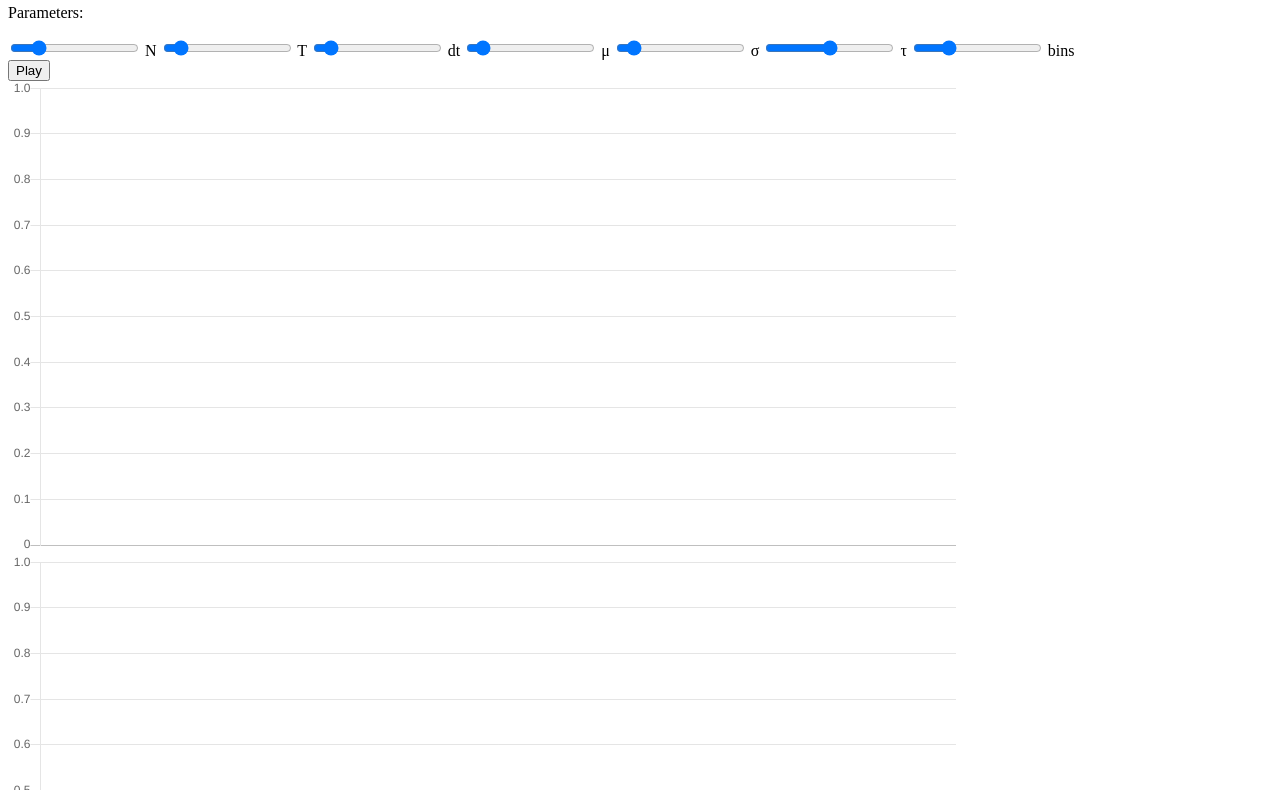
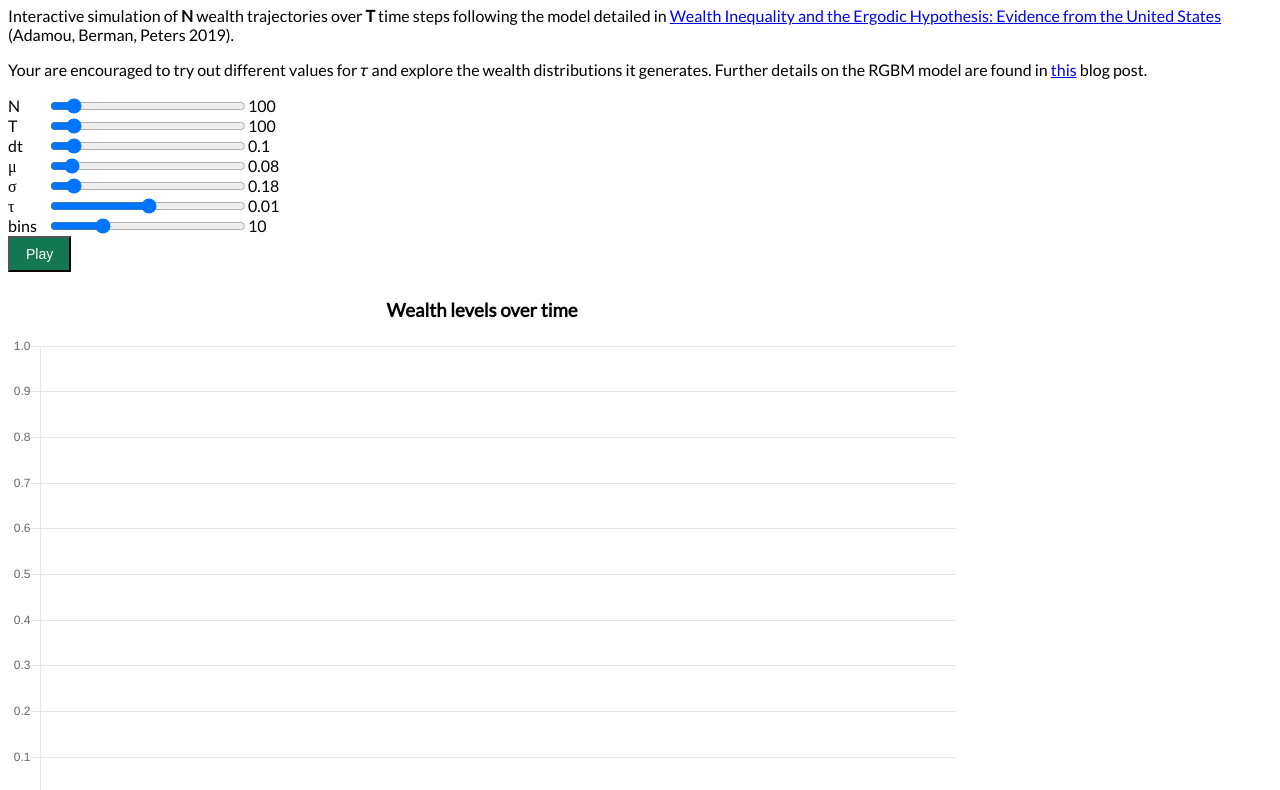
Before and after one commit to LMLhub/RGBM_animations, a website: page index.html in a window 1280 px wide. Shown: the part 76-866 px from the top of the page. Drawn offline with Linux system fonts and the light colour scheme.

Commit message:
Improved styling

```diff
--- /dev/null
+++ b/assets/css/main.css
@@ -0,0 +1,90 @@
+body {
+    font-family: Lato;
+}
+
+.parameters {
+    display: grid;
+    grid-template-columns: 40px 200px 40px;
+}
+
+.container {
+    width: 80%;
+}
+
+
+.ba {
+    border-style: solid;
+    border-width: 1px;
+}
+
+.bw2 {
+    border-width: .25rem;
+}
+
+.dib {
+    display: inline-block;
+}
+
+
+.link {
+    text-decoration: none;
+    transition: color .15s ease-in;
+}
+
+.link:link, .link:visited {
+    transition: color .15s ease-in;
+}
+
+.link:hover {
+    transition: color .15s ease-in;
+}
+
+.link:active {
+    transition: color .15s ease-in;
+}
+
+.link:focus {
+    transition: color .15s ease-in;
+    outline: 1px dotted currentColor;
+}
+
+.white {
+    color: #fff;
+}
+
+.bg-dark-green {
+    background-color: #137752;
+}
+
+.pv2 {
+    padding-top: .5rem;
+    padding-bottom: .5rem;
+}
+
+.ph3 {
+    padding-left: 1rem;
+    padding-right: 1rem;
+}
+
+.mb2 {
+    margin-bottom: .5rem;
+}
+
+.f6 {
+    font-size: .875rem;
+}
+
+.dim {
+    opacity: 1;
+    transition: opacity .15s ease-in;
+}
+
+.dim:hover, .dim:focus {
+    opacity: .5;
+    transition: opacity .15s ease-in;
+}
+
+.dim:active {
+    opacity: .8;
+    transition: opacity .15s ease-out;
+}
--- a/index.html
+++ b/index.html
@@ -4,53 +4,45 @@
     <meta charset="UTF-8" />
     <meta name="viewport" content="width=device-width, initial-scale=1.0" />
     <meta http-equiv="X-UA-Compatible" content="ie=edge" />
+    <link rel="stylesheet" href="assets/css/main.css" />
+    <link href="https://fonts.googleapis.com/css?family=Lato&display=swap" rel="stylesheet" />
     <title>RGBM wealth distribution model</title>
   </head>
 
   <body>
     <h1>RGBM wealth distribution model</h1>
+    <div>
+      <p>
+        Interactive simulation of <strong>N</strong> wealth trajectories over <strong>T</strong> time steps following
+        the model detailed in
+        <a href="http://ssrn.com/abstract=2794830"
+          >Wealth Inequality and the Ergodic Hypothesis: Evidence from the United States</a
+        >
+        (Adamou, Berman, Peters 2019).
+      </p>
+      <p>
+        Your are encouraged to try out different values for 𝜏 and explore the wealth distributions it generates. Further
+        details on the RGBM model are found in
+        <a href="https://ergodicityeconomics.com/2017/08/14/wealth-redistribution-and-interest-rates/">this</a> blog
+        post.
+      </p>
+    </div>
     <div class="parameters">
-      <p>Parameters:</p>
-      <input
-        type="range"
-        id="N"
-        name="N"
-        min="10"
-        max="500"
-        value="100"
-        step="10"
-      />
       <label for="N">N</label>
-      <input
-        type="range"
-        id="T"
-        name="T"
-        min="10"
-        max="1000"
-        value="100"
-        step="10"
-      />
+      <input type="range" id="N" name="N" min="10" max="1000" value="100" step="10" onchange="Nvalue.value=value" />
+      <output id="Nvalue">100</output>
       <label for="T">T</label>
-      <input
-        type="range"
-        id="dt"
-        name="dt"
-        min="0.01"
-        max="1"
-        value="0.1"
-        step="0.01"
-      />
+      <input type="range" id="T" name="T" min="10" max="1000" value="100" step="10" onchange="Tvalue.value=value" />
+      <output id="Tvalue">100</output>
       <label for="dt">dt</label>
-      <input
-        type="range"
-        id="mu"
-        name="mu"
-        min="0"
-        max="1"
-        value="0.08"
-        step="0.01"
-      />
+      <input type="range" id="dt" name="dt" min="0.01" max="1" value="0.1" step="0.01" onchange="dtvalue.value=value" />
+      <output id="dtvalue">0.1</output>
+
       <label for="mu">&#956;</label>
+      <input type="range" id="mu" name="mu" min="0" max="1" value="0.08" step="0.01" onchange="muvalue.value=value" />
+      <output id="muvalue">0.08</output>
+
+      <label for="sigma">&#963;</label>
       <input
         type="range"
         id="sigma"
@@ -59,8 +51,11 @@
         max="2"
         value="0.18"
         step="0.02"
+        onchange="sigmavalue.value=value"
       />
-      <label for="sigma">&#963;</label>
+      <output id="sigmavalue">0.18</output>
+
+      <label for="tau">&#964;</label>
       <input
         type="range"
         id="tau"
@@ -69,8 +64,11 @@
         max="1"
         value="0.01"
         step="0.01"
+        onchange="tauvalue.value=value"
       />
-      <label for="tau">&#964;</label>
+      <output id="tauvalue">0.01</output>
+
+      <label for="bins">bins</label>
       <input
         type="range"
         id="bins"
@@ -79,12 +77,18 @@
         max="50"
         value="20"
         step="1"
+        onchange="binsvalue.value=value"
       />
-      <label for="bins">bins</label>
+      <output id="binsvalue">10</output>
+
     </div>
+
+    <button class="f6 link dim ph3 pv2 mb2 dib white bg-dark-green" id="startAnimation">Play</button>
+
     <div id="container" style="width: 75%;">
-      <button id="startAnimation">Play</button>
+      <h3 align="center">Wealth levels over time</h3>
       <canvas id="animation"></canvas>
+      <h3 align="center">Histogram of wealth levels</h3>
       <canvas id="histogram"></canvas>
     </div>
     <script src="assets/js/bundle.js" type="text/javascript"></script>
```
